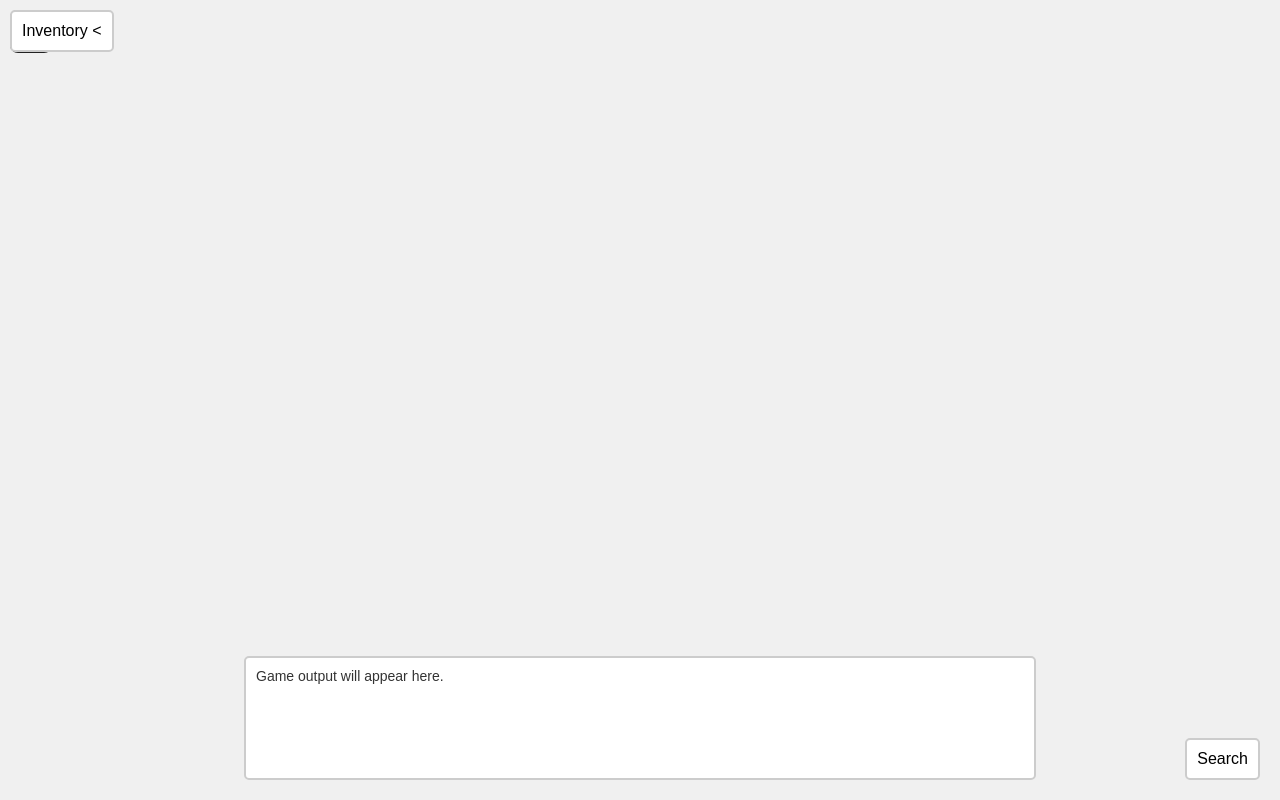
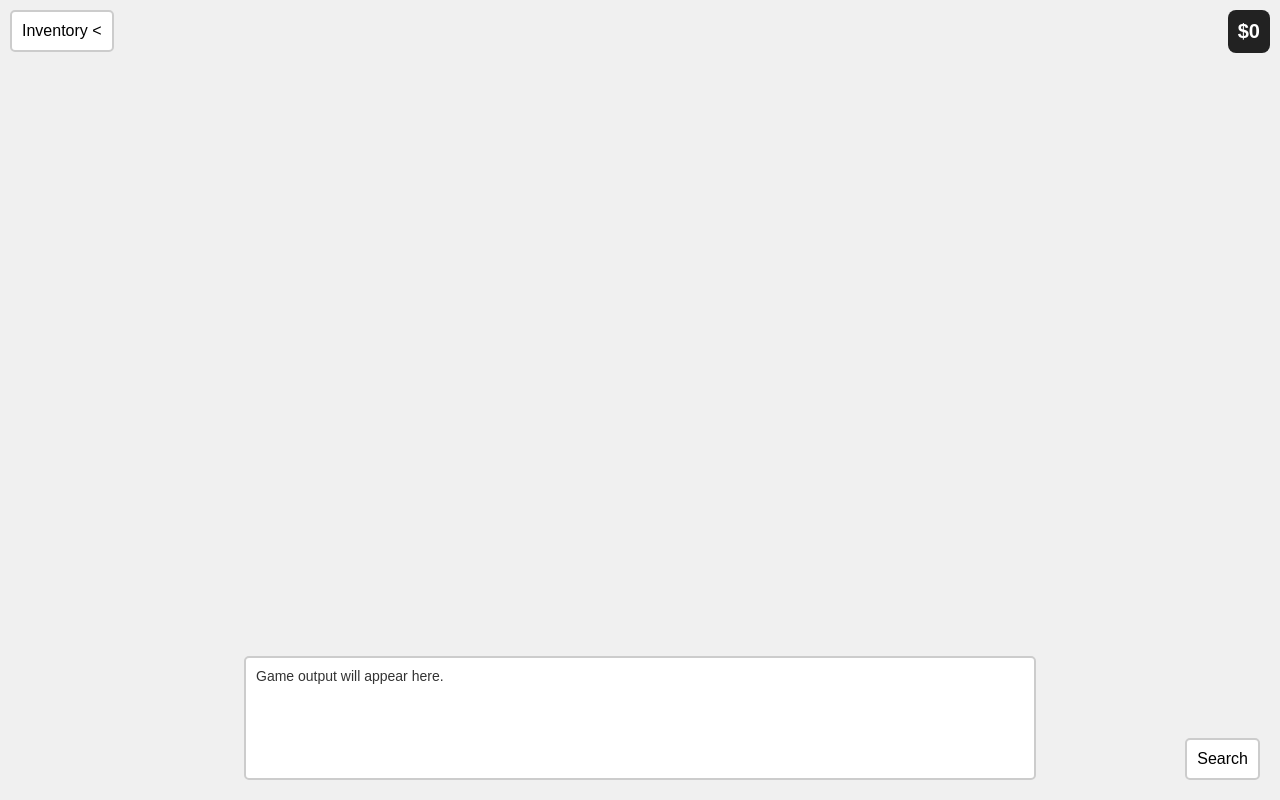
Before and after one commit to noc12345/rng.rpg, a plain HTML site: page index.html in a window 1280 px wide. Drawn offline with Linux system fonts and the light colour scheme.

Commit message:
Update index.html

```diff
--- a/index.html
+++ b/index.html
@@ -19,6 +19,9 @@
         }
 
         #money-display {
+            position: fixed;
+            right: 10px;
+            top: 10px;
             font-size: 20px;
             font-weight: bold;
             background: #222;
```
